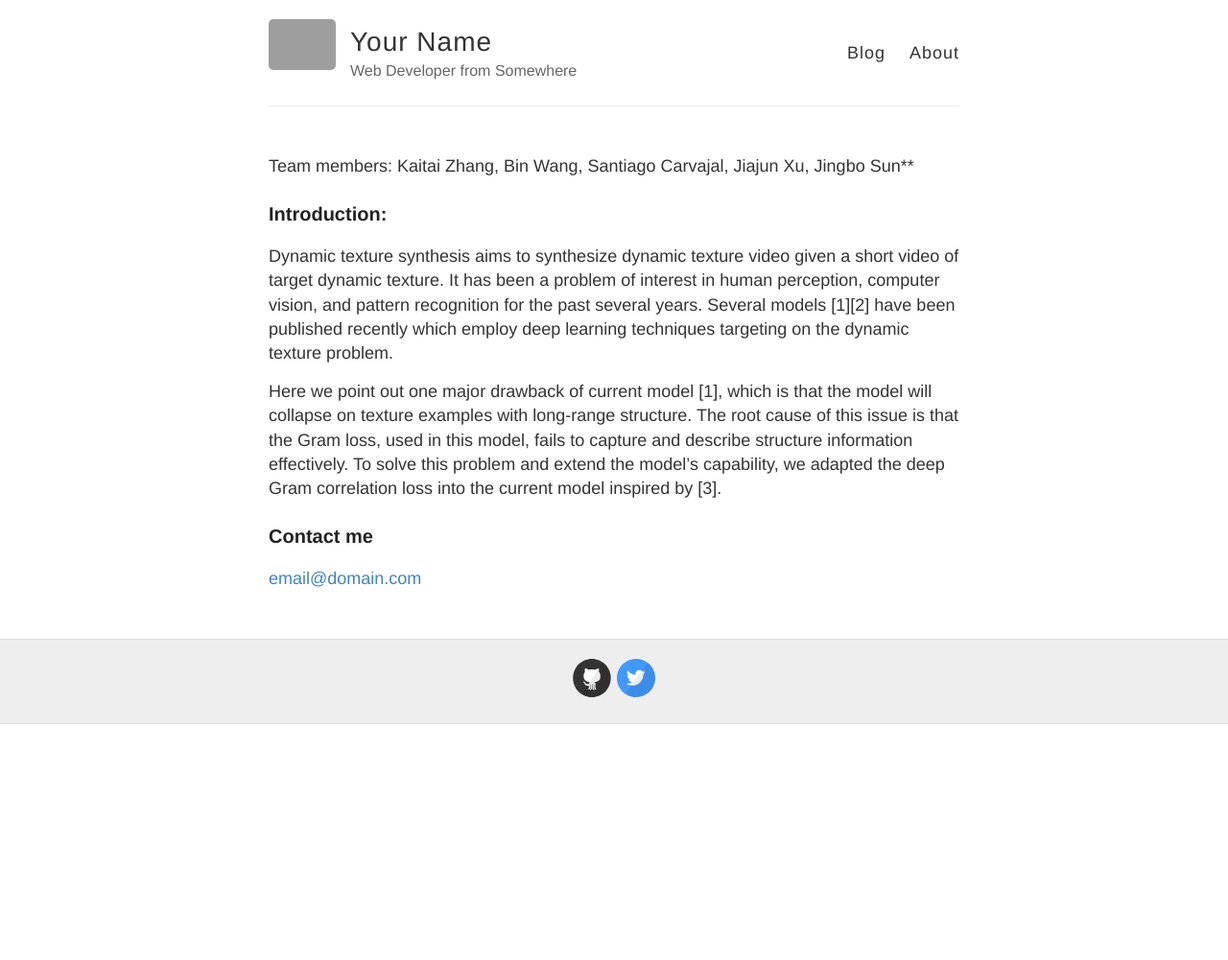
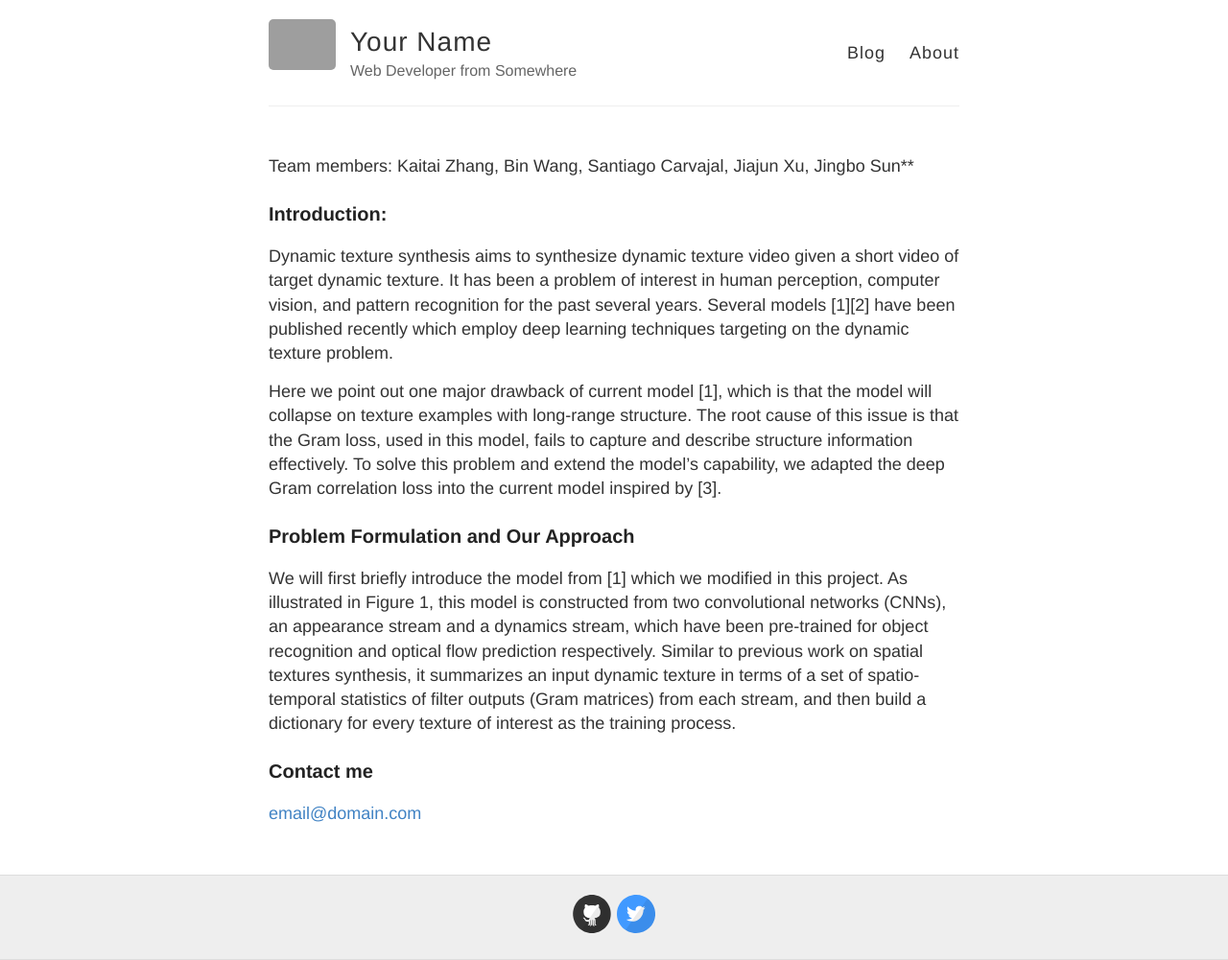
Before and after one commit to santiakov888/Changing_Texture, a Jekyll site: the page built from jekyll-now-master/about.md, in a window 1280 px wide. Shown: the whole page at 96% size. Built offline with Jekyll 4.4.1, drawn with Linux system fonts in a browser that asks for light colours; our own code applies the rules of GitHub Pages for plain Markdown files; before the commit the page ends 900 px from its top, so only the background shows below that; grey boxes are pictures that could not be loaded.

Commit message:
Update about.md

```diff
--- a/jekyll-now-master/about.md
+++ b/jekyll-now-master/about.md
@@ -11,6 +11,13 @@ Team members: Kaitai Zhang, Bin Wang, Santiago Carvajal, Jiajun Xu, Jingbo Sun**
 Dynamic texture synthesis aims to synthesize dynamic texture video given a short video of target dynamic texture. It has been a problem of interest in human perception, computer vision, and pattern recognition for the past several years. Several models [1][2] have been published recently which employ deep learning techniques targeting on the dynamic texture problem.
 
 Here we point out one major drawback of current model [1], which is that the model will collapse on texture examples with long-range structure. The root cause of this issue is that the Gram loss, used in this model, fails to capture and describe structure information effectively. To solve this problem and extend the model’s capability, we adapted the deep Gram correlation loss into the current model inspired by [3].
+
+### Problem Formulation and Our Approach
+
+We will first briefly introduce the model from [1] which we modified in this project. As illustrated in Figure 1, this model is constructed from two convolutional networks (CNNs), an appearance stream and a dynamics stream, which have been pre-trained for object recognition and optical flow prediction respectively. Similar to previous work on spatial textures synthesis, it summarizes an input dynamic texture in terms of a set of spatio-temporal statistics of filter outputs (Gram matrices) from each stream, and then build a dictionary for every texture of interest as the training process.
+
+
+
 ### Contact me
 
 [email@domain.com](mailto:email@domain.com)
```
